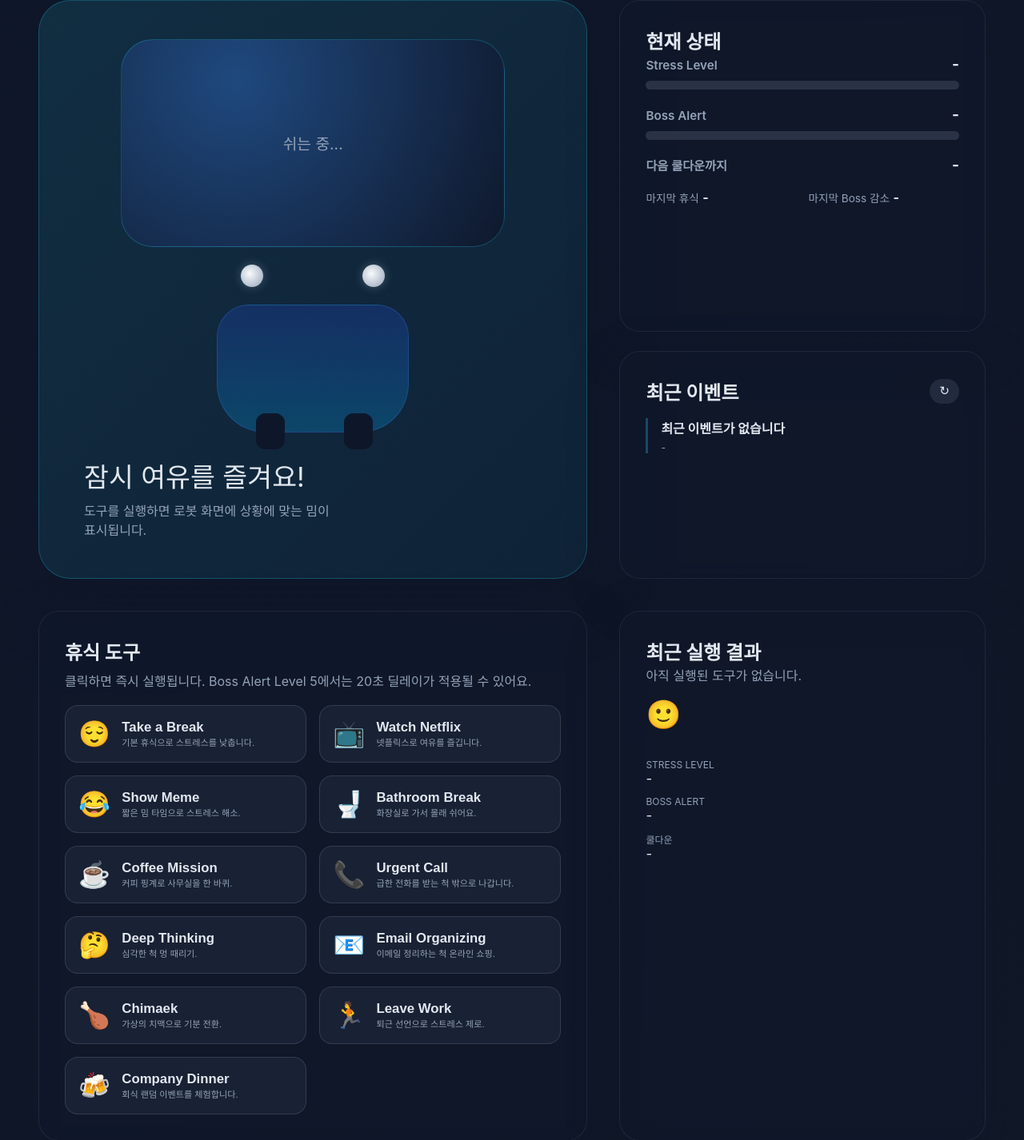
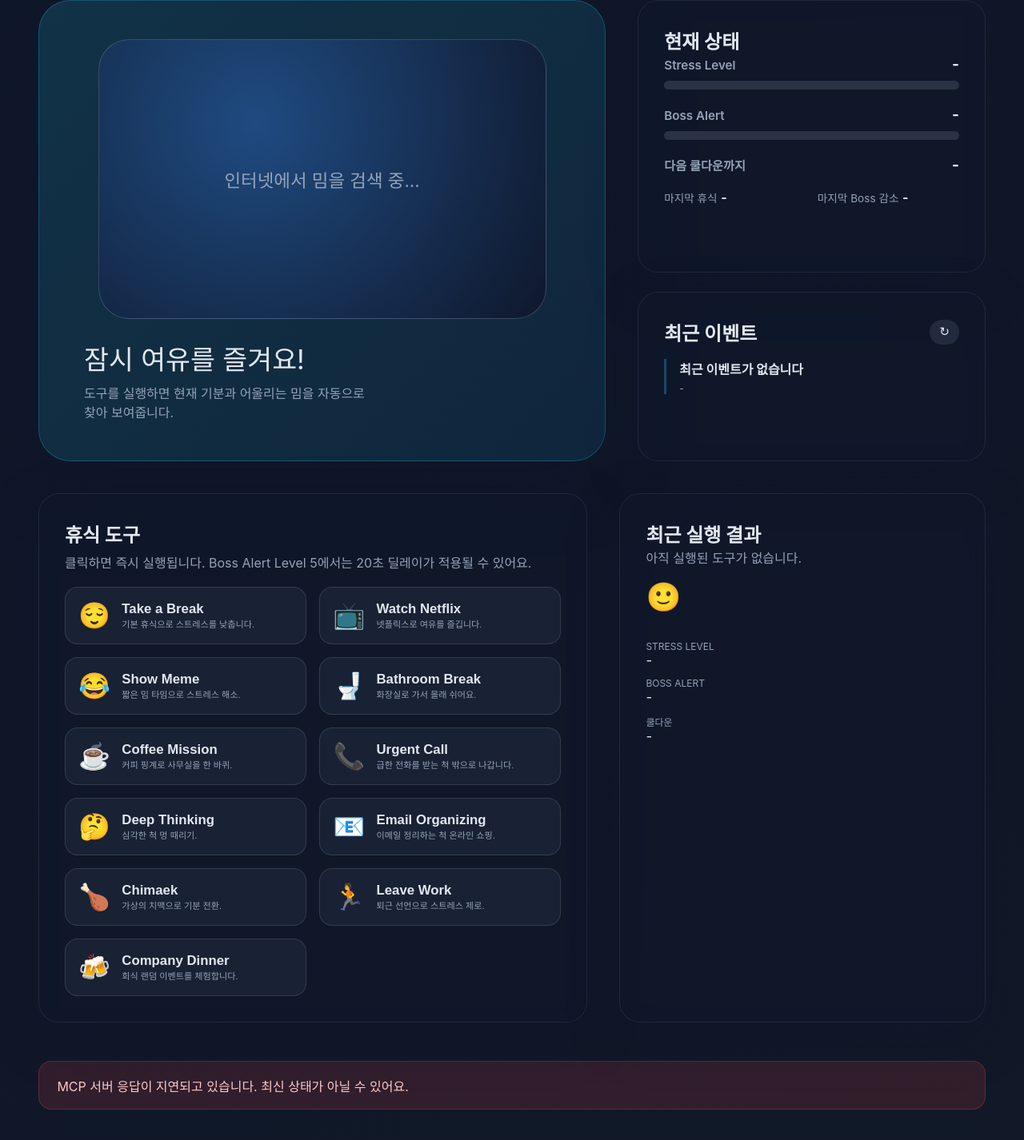
Before and after one commit to stlpine/chill-mcp, a FastAPI app: page / in a window 1280 px wide. Shown: the part 166-1592 px from the top of the page at 80% size. After the commit the page ends 1554 px from the top, so only its background shows below. Run offline with FastAPI, Linux system fonts and the light colour scheme; data that the repository does not hold is empty.

Commit message:
feat: fetch live memes and tune SPA for KST updates

```diff
--- a/main.py
+++ b/main.py
@@ -11,7 +11,7 @@
 import threading
 import logging
 import os
-from datetime import datetime, timedelta
+from datetime import datetime, timedelta, timezone
 from fastmcp import FastMCP
 
 # Parse command-line arguments
@@ -67,8 +67,8 @@
         self.boss_alert_level = 0
         self.boss_alertness = boss_alertness  # Probability of boss alert increase (0-100)
         self.boss_alertness_cooldown = boss_alertness_cooldown  # Cooldown period in seconds
-        self.last_break_time = datetime.now()
-        self.last_boss_cooldown_time = datetime.now()
+        self.last_break_time = datetime.now(timezone.utc)
+        self.last_boss_cooldown_time = datetime.now(timezone.utc)
         self.delay_until: datetime | None = None
         self.lock = threading.Lock()
 
@@ -84,7 +84,7 @@
             while True:
                 time.sleep(1)  # Check every second
                 with self.lock:
-                    now = datetime.now()
+                    now = datetime.now(timezone.utc)
                     elapsed = (now - self.last_boss_cooldown_time).total_seconds()
 
                     if elapsed >= self.boss_alertness_cooldown and self.boss_alert_level > 0:
@@ -102,7 +102,7 @@
         Auto-increment stress based on time elapsed since last break.
         PRIVATE: Must be called with self.lock held.
         """
-        now = datetime.now()
+        now = datetime.now(timezone.utc)
         elapsed_minutes = (now - self.last_break_time).total_seconds() / 60.0
 
         # Add minimum 1 point per minute
@@ -136,10 +136,10 @@
                 self.boss_alert_level = min(5, self.boss_alert_level + 1)
                 boss_alert_increased = True
                 # Reset cooldown timer when boss alert increases
-                self.last_boss_cooldown_time = datetime.now()
+                self.last_boss_cooldown_time = datetime.now(timezone.utc)
 
             # Reset last break time
-            self.last_break_time = datetime.now()
+            self.last_break_time = datetime.now(timezone.utc)
 
             # Check if we need to delay (boss_alert_level == 5)
             should_delay = (self.boss_alert_level == 5)
@@ -150,7 +150,7 @@
                 logger.warning(f"Boss alert increased: {initial_boss} -> {self.boss_alert_level}")
             if should_delay:
                 logger.warning(f"Boss alert level 5 reached! 20-second delay will be applied")
-                self.delay_until = datetime.now() + timedelta(seconds=20)
+                self.delay_until = datetime.now(timezone.utc) + timedelta(seconds=20)
             else:
                 self.delay_until = None
 
@@ -413,7 +413,7 @@
     with state.lock:
         # Ensure stress is up to date before reporting
         state._update_stress()
-        now = datetime.now()
+        now = datetime.now(timezone.utc)
 
         elapsed_since_break = (now - state.last_break_time).total_seconds()
         elapsed_since_cooldown = (now - state.last_boss_cooldown_time).total_seconds()
--- a/requirements.txt
+++ b/requirements.txt
@@ -1,3 +1,4 @@
 fastmcp
 fastapi
 uvicorn
+requests
--- a/webapp/app.py
+++ b/webapp/app.py
@@ -2,11 +2,11 @@
 
 from __future__ import annotations
 
+import asyncio
 import logging
-import asyncio
 import re
 from collections import deque
-from datetime import datetime
+from datetime import datetime, timezone
 from pathlib import Path
 from typing import Any, Dict, List, Optional
 
@@ -46,7 +46,7 @@
 
 
 def _now_iso() -> str:
-    return datetime.utcnow().isoformat()
+    return datetime.now(timezone.utc).isoformat()
 
 
 def parse_tool_response(text: str) -> Dict[str, Any]:
@@ -142,11 +142,13 @@
             raise HTTPException(status_code=404, detail=f"Unknown tool: {tool_name}")
 
         try:
-            text = await mcp_client.call_tool_text(tool_name, timeout=35.0)
+            text = await mcp_client.call_tool_text(tool_name, timeout=45.0)
             parsed = parse_tool_response(text)
             timestamp = _now_iso()
             snapshot = await get_state_snapshot(mcp_client)
-            meme = select_meme(tool_name, parsed, snapshot)
+
+            loop = asyncio.get_running_loop()
+            meme = await loop.run_in_executor(None, select_meme, tool_name, parsed, snapshot)
 
             event_entry = {
                 "id": f"{tool_name}-{timestamp}",
--- a/webapp/memes.py
+++ b/webapp/memes.py
@@ -2,80 +2,124 @@
 
 from __future__ import annotations
 
+import os
 import random
-from typing import Any, Dict
+from typing import Any, Dict, Iterable
 
-MEMES: Dict[str, Dict[str, str]] = {
+import requests
+
+DISABLE_REMOTE = os.getenv("CHILL_MCP_DISABLE_MEME_FETCH", "").lower() in {"1", "true", "yes"}
+
+FALLBACK_MEMES: Dict[str, Dict[str, str]] = {
     "boss_alert": {
         "id": "boss_alert",
-        "image": "/static/memes/boss-alert.svg",
+        "image": "https://i.imgur.com/mE5oMDC.jpeg",
         "title": "Boss Alert!",
-        "caption": "사장님이 두리번거린다... 지금은 조심!",
-        "alt": "깜박이는 경고등이 켜진 로봇"
+        "caption": "상사가 뒤에 있어요… 지금은 매우 조심!",
+        "alt": "사무실에서 상사를 눈치보는 밈"
     },
     "burnout": {
         "id": "burnout",
-        "image": "/static/memes/burnout.svg",
-        "title": "Overheat Mode",
-        "caption": "스트레스가 한계치를 돌파했습니다...",
-        "alt": "연기가 나는 로봇 머리"
+        "image": "https://i.imgur.com/g9V6w5S.jpeg",
+        "title": "Burnout Mode",
+        "caption": "이대로는 머리에서 연기 나겠어요…",
+        "alt": "불타는 쓰레기통 밈"
     },
     "coffee": {
         "id": "coffee",
-        "image": "/static/memes/coffee.svg",
+        "image": "https://i.imgur.com/n8OYCzH.jpeg",
         "title": "Coffee Quest",
-        "caption": "카페인 충전 완료!",
-        "alt": "커피잔을 든 로봇"
+        "caption": "카페인 수혈 완료!",
+        "alt": "커피를 들고 행복해하는 밈"
     },
     "celebration": {
         "id": "celebration",
-        "image": "/static/memes/celebration.svg",
-        "title": "퇴근 러시",
-        "caption": "오늘의 퇴근은 성공적!",
-        "alt": "폭죽이 터지는 로봇"
+        "image": "https://i.imgur.com/4hXKz7x.jpeg",
+        "title": "Freedom Mode",
+        "caption": "퇴근이다! 다같이 춤춰요!",
+        "alt": "퇴근하며 춤추는 밈"
     },
     "chill": {
         "id": "chill",
-        "image": "/static/memes/chill.svg",
+        "image": "https://i.imgur.com/P6Hxg6V.jpeg",
         "title": "Zen Mode",
-        "caption": "마음이 평온해지는 힐링 타임",
-        "alt": "선글라스를 쓴 로봇"
+        "caption": "완벽한 힐링 타임…",
+        "alt": "해먹에서 쉬는 개 밈"
     },
     "focus": {
         "id": "focus",
-        "image": "/static/memes/focus.svg",
+        "image": "https://i.imgur.com/Es7N8au.jpeg",
         "title": "Deep Thinking",
-        "caption": "겉보기엔 생각 중... 실제론 딴생각 중...",
-        "alt": "집중하는 로봇"
+        "caption": "겉보기엔 진지하지만 속으론 휴식 생각뿐.",
+        "alt": "생각하는 표정의 밈"
     },
 }
 
-DEFAULT_MEME_IDS = ["chill", "focus"]
+SUBREDDIT_BUCKETS: Dict[str, Iterable[str]] = {
+    "boss_alert": ("WorkMemes", "memeeconomy"),
+    "burnout": ("me_irl", "wholesomememes"),
+    "coffee": ("coffee", "wholesomememes"),
+    "celebration": ("aww", "madeMeSmile"),
+    "chill": ("wholesomememes", "relaxing"),
+    "focus": ("ProgrammerHumor", "techsupportgore"),
+}
+
+DEFAULT_KEYS = ["chill", "focus"]
 
 
-def _get_meme(key: str) -> Dict[str, str]:
-    return MEMES[key]
+def _fetch_remote_meme(category: str) -> Dict[str, str]:
+    if DISABLE_REMOTE:
+        return FALLBACK_MEMES[category]
+
+    subreddits = SUBREDDIT_BUCKETS.get(category, [])
+    for subreddit in subreddits:
+        try:
+            response = requests.get(
+                f"https://meme-api.com/gimme/{subreddit}",
+                timeout=3,
+            )
+            if response.status_code != 200:
+                continue
+            payload = response.json()
+            url = payload.get("url")
+            if not url or not url.startswith("http"):
+                continue
+            title = payload.get("title") or "AI deserves a break"
+            return {
+                "id": category,
+                "image": url,
+                "title": title,
+                "caption": title,
+                "alt": title,
+            }
+        except Exception:
+            continue
+    return FALLBACK_MEMES[category]
+
+
+def _choose(category: str) -> Dict[str, str]:
+    if category not in FALLBACK_MEMES:
+        category = random.choice(DEFAULT_KEYS)
+    return _fetch_remote_meme(category)
 
 
 def select_meme(tool_name: str, result: Dict[str, Any], snapshot: Dict[str, Any]) -> Dict[str, str]:
-    """Pick a meme that best represents the current state."""
+    """Pick a meme from the internet; fall back to curated picks if needed."""
     stress = result.get("stress_level")
     boss = result.get("boss_alert_level")
     delay_active = snapshot.get("delay_active")
 
     if boss is not None and boss >= 4:
-        return _get_meme("boss_alert")
+        return _choose("boss_alert")
     if delay_active:
-        return _get_meme("boss_alert")
+        return _choose("boss_alert")
     if stress is not None and stress >= 80:
-        return _get_meme("burnout")
+        return _choose("burnout")
     if tool_name == "coffee_mission":
-        return _get_meme("coffee")
-    if tool_name == "leave_work":
-        return _get_meme("celebration")
-    if tool_name == "chimaek":
-        return _get_meme("celebration")
+        return _choose("coffee")
+    if tool_name in {"leave_work", "chimaek"}:
+        return _choose("celebration")
     if tool_name == "deep_thinking":
-        return _get_meme("focus")
+        return _choose("focus")
 
-    return _get_meme(random.choice(DEFAULT_MEME_IDS))
+    return _choose(random.choice(DEFAULT_KEYS))
--- a/webapp/static/app.js
+++ b/webapp/static/app.js
@@ -30,6 +30,17 @@
   busy: false,
 };
 
+const RELATIVE_FORMATTER = new Intl.RelativeTimeFormat('ko', { numeric: 'auto' });
+const KST_FORMATTER = new Intl.DateTimeFormat('ko-KR', {
+  timeZone: 'Asia/Seoul',
+  year: 'numeric',
+  month: '2-digit',
+  day: '2-digit',
+  hour: '2-digit',
+  minute: '2-digit',
+  second: '2-digit',
+});
+
 function setStatus(status, label) {
   UI.status.dataset.status = status;
   UI.status.querySelector('strong').textContent = label;
@@ -45,25 +56,6 @@
   UI.error.textContent = '';
 }
 
-function formatRelative(isoString) {
-  if (!isoString) return '-';
-  try {
-    const date = new Date(isoString);
-    const diff = Date.now() - date.getTime();
-    if (!Number.isFinite(diff)) return isoString;
-    const seconds = Math.round(diff / 1000);
-    if (seconds < 60) return `${seconds}s 전`;
-    const minutes = Math.round(seconds / 60);
-    if (minutes < 60) return `${minutes}분 전`;
-    const hours = Math.round(minutes / 60);
-    if (hours < 24) return `${hours}시간 전`;
-    return date.toLocaleString();
-  } catch (error) {
-    console.warn('Failed to format time', error);
-    return isoString;
-  }
-}
-
 function percentile(value, max) {
   if (value == null || max <= 0) return 0;
   return Math.max(0, Math.min(100, (value / max) * 100));
@@ -75,25 +67,62 @@
   if (boss >= 4) {
     return [
       '🚨 Boss Alert!',
-      '상사가 주변을 두리번거립니다. 행동을 조심하세요!',
+      '상사가 주변을 두리번거립니다. 지금은 눈치 백단 모드!',
     ];
   }
   if (stress >= 80) {
     return [
-      '🔥 스트레스 과부하',
-      '지금 당장 휴식 도구를 실행해서 압력을 낮춰주세요.',
+      '🔥 스트레스 위험 구간',
+      '머리에서 연기 나기 전에 휴식 도구를 실행해요.',
     ];
   }
   if (stress <= 20) {
     return [
-      '😎 Chill Mode',
-      '안정적인 상태입니다. 잠시 더 여유를 즐겨도 좋아요.',
+      '😌 완벽한 Chill 모드',
+      '컨디션이 안정적입니다. 잠깐의 휴식으로 기분을 유지해요.',
     ];
   }
   return [
-    '🙂 컨디션 체크 중',
-    '필요할 때 도구를 실행해 스트레스와 Boss Alert를 관리하세요.',
+    '🙂 컨디션 점검 중',
+    '스트레스와 Boss Alert가 올라가기 전에 한 번 쉬어가는 건 어떨까요?',
   ];
+}
+
+function formatRelativeKst(isoString) {
+  if (!isoString) return '-';
+  try {
+    const event = new Date(isoString);
+    const now = new Date();
+    const diffMs = event.getTime() - now.getTime();
+    const diffSeconds = Math.round(diffMs / 1000);
+    const absSeconds = Math.abs(diffSeconds);
+    if (absSeconds < 60) {
+      return RELATIVE_FORMATTER.format(Math.round(diffSeconds), 'second');
+    }
+    const diffMinutes = Math.round(diffSeconds / 60);
+    if (Math.abs(diffMinutes) < 60) {
+      return RELATIVE_FORMATTER.format(diffMinutes, 'minute');
+    }
+    const diffHours = Math.round(diffMinutes / 60);
+    if (Math.abs(diffHours) < 24) {
+      return RELATIVE_FORMATTER.format(diffHours, 'hour');
+    }
+    const diffDays = Math.round(diffHours / 24);
+    return RELATIVE_FORMATTER.format(diffDays, 'day');
+  } catch (error) {
+    console.warn('Failed to format relative time', error);
+    return '-';
+  }
+}
+
+function formatKstTimestamp(isoString) {
+  try {
+    const date = new Date(isoString);
+    return KST_FORMATTER.format(date);
+  } catch (error) {
+    console.warn('Failed to format timestamp', error);
+    return isoString;
+  }
 }
 
 function renderState(payload) {
@@ -112,6 +141,7 @@
   if (!payload.snapshot) {
     return;
   }
+
   const snapshot = payload.snapshot;
   const stress = snapshot.stress_level ?? 0;
   const boss = snapshot.boss_alert_level ?? 0;
@@ -121,8 +151,8 @@
   UI.bossBar.style.width = `${percentile(boss, 5)}%`;
   const cooldownSeconds = Math.round(snapshot.cooldown_seconds_remaining ?? 0);
   UI.cooldown.textContent = `${cooldownSeconds}s`;
-  UI.lastBreak.textContent = formatRelative(snapshot.last_break_time);
-  UI.lastCooldown.textContent = formatRelative(snapshot.last_boss_cooldown_time);
+  UI.lastBreak.textContent = formatKstTimestamp(snapshot.last_break_time);
+  UI.lastCooldown.textContent = formatKstTimestamp(snapshot.last_boss_cooldown_time);
 
   const [headline, subline] = composeHeadline(snapshot);
   UI.headline.textContent = headline;
@@ -158,7 +188,7 @@
     metrics.textContent = `Stress ${event.stress_level ?? '-'} · Boss ${event.boss_alert_level ?? '-'}`;
     const time = document.createElement('time');
     time.dateTime = event.timestamp;
-    time.textContent = formatRelative(event.timestamp);
+    time.textContent = `${formatRelativeKst(event.timestamp)} · ${formatKstTimestamp(event.timestamp)}`;
 
     li.appendChild(title);
     if (summary.textContent) li.appendChild(summary);
@@ -168,7 +198,7 @@
   });
 }
 
-function updateAvatar(meme) {
+function updateMemeDisplay(meme) {
   if (meme && meme.image) {
     UI.memePlaceholder.hidden = true;
     UI.memeImage.hidden = false;
@@ -177,7 +207,7 @@
   } else {
     UI.memeImage.hidden = true;
     UI.memePlaceholder.hidden = false;
-    UI.memePlaceholder.textContent = '쉬는 중...';
+    UI.memePlaceholder.textContent = '인터넷에서 밈을 찾지 못했습니다. 다시 시도해보세요!';
   }
 }
 
@@ -194,7 +224,11 @@
     ? `${Math.round(snapshot.cooldown_seconds_remaining)}s`
     : '-';
   UI.resultCooldown.textContent = cooldown;
-  updateAvatar(meme);
+  updateMemeDisplay(meme);
+  if (meme?.title) {
+    UI.memePlaceholder.hidden = true;
+    UI.memePlaceholder.textContent = meme.title;
+  }
 }
 
 function formatMetric(value, suffix = '') {
@@ -299,8 +333,8 @@
   loadActions();
   fetchState();
   refreshEvents();
-  setInterval(fetchState, 5000);
-  setInterval(refreshEvents, 8000);
+  setInterval(fetchState, 2000);
+  setInterval(refreshEvents, 6000);
   if (UI.refreshEvents) {
     UI.refreshEvents.addEventListener('click', () => refreshEvents());
   }
--- a/webapp/static/styles.css
+++ b/webapp/static/styles.css
@@ -80,7 +80,7 @@
 
 .dashboard {
   display: grid;
-  grid-template-columns: minmax(320px, 0.6fr) minmax(260px, 0.4fr);
+  grid-template-columns: minmax(360px, 0.62fr) minmax(260px, 0.38fr);
   gap: clamp(1.5rem, 4vw, 2.5rem);
   padding: 0 clamp(1.2rem, 4vw, 3rem) 2.5rem;
 }
@@ -90,87 +90,43 @@
   min-height: 420px;
   display: flex;
   flex-direction: column;
-  gap: 1.8rem;
+  gap: 1.5rem;
   justify-content: center;
   padding: clamp(1.5rem, 4vw, 3rem);
   border-radius: 2.5rem;
-  background: linear-gradient(135deg, rgba(34, 211, 238, 0.12), rgba(14, 165, 233, 0.08));
+  background: linear-gradient(135deg, rgba(34, 211, 238, 0.15), rgba(14, 165, 233, 0.1));
   border: 1px solid rgba(34, 211, 238, 0.25);
   box-shadow: 0 30px 80px rgba(15, 23, 42, 0.45);
 }
 
-.avatar-shell {
-  position: relative;
-  width: min(480px, 70vw);
-  max-width: 100%;
+.meme-frame {
+  width: min(560px, 82vw);
+  aspect-ratio: 16 / 10;
   margin: 0 auto;
-  display: grid;
-  justify-items: center;
-  gap: 1.4rem;
-}
-
-.avatar-screen {
-  width: 100%;
-  height: clamp(220px, 32vw, 260px);
-  background: radial-gradient(circle at 30% 20%, rgba(59, 130, 246, 0.35), rgba(15, 23, 42, 0.9));
-  border-radius: 2.5rem;
+  border-radius: 2.4rem;
+  background: radial-gradient(circle at 35% 30%, rgba(59, 130, 246, 0.35), rgba(15, 23, 42, 0.92));
+  border: 1px solid rgba(148, 163, 184, 0.3);
+  overflow: hidden;
   display: flex;
   align-items: center;
   justify-content: center;
-  overflow: hidden;
-  border: 1px solid rgba(34, 211, 238, 0.25);
 }
 
-.avatar-screen img {
+.meme-frame img {
   width: 100%;
   height: 100%;
-  object-fit: cover;
+  object-fit: contain;
+  background: rgba(15, 23, 42, 0.6);
 }
 
-.avatar-screen-placeholder {
-  font-size: 1.2rem;
+.meme-placeholder {
+  font-size: clamp(1.1rem, 2.5vw, 1.4rem);
   color: var(--text-muted);
+  text-align: center;
+  padding: 1rem;
 }
 
-.avatar-eyes {
-  display: flex;
-  justify-content: space-between;
-  width: 180px;
-}
-
-.avatar-eyes::before,
-.avatar-eyes::after {
-  content: '';
-  width: 28px;
-  height: 28px;
-  border-radius: 50%;
-  background: radial-gradient(circle at 40% 40%, #f8fafc, #94a3b8);
-  box-shadow: 0 0 12px rgba(148, 163, 184, 0.4);
-}
-
-.avatar-body {
-  width: 240px;
-  height: 160px;
-  border-radius: 2.5rem 2.5rem 3.8rem 3.8rem;
-  background: linear-gradient(180deg, rgba(30, 64, 175, 0.35), rgba(12, 74, 110, 0.9));
-  border: 1px solid rgba(59, 130, 246, 0.25);
-  position: relative;
-}
-
-.avatar-body::before,
-.avatar-body::after {
-  content: '';
-  position: absolute;
-  bottom: -22px;
-  width: 36px;
-  height: 45px;
-  border-radius: 12px;
-  background: rgba(15, 23, 42, 0.9);
-  left: 48px;
-  box-shadow: 110px 0 0 rgba(15, 23, 42, 0.9);
-}
-
-.avatar-caption {
+.meme-caption {
   text-align: left;
   padding: 0 0.5rem;
 }
@@ -184,7 +140,7 @@
   color: var(--text-muted);
   font-size: 1rem;
   line-height: 1.5;
-  max-width: 32ch;
+  max-width: 36ch;
 }
 
 .status-board {
--- a/webapp/templates/index.html
+++ b/webapp/templates/index.html
@@ -20,17 +20,13 @@
 
     <main class="dashboard">
       <section class="stage" aria-live="polite">
-        <div class="avatar-shell">
-          <div class="avatar-screen">
-            <img data-ui="meme-image" alt="" hidden />
-            <div class="avatar-screen-placeholder" data-ui="meme-placeholder">쉬는 중...</div>
-          </div>
-          <div class="avatar-eyes"></div>
-          <div class="avatar-body"></div>
+        <div class="meme-frame">
+          <img data-ui="meme-image" alt="휴식 밈" hidden />
+          <div class="meme-placeholder" data-ui="meme-placeholder">인터넷에서 밈을 검색 중...</div>
         </div>
-        <div class="avatar-caption">
+        <div class="meme-caption">
           <p class="caption-headline" data-ui="headline">잠시 여유를 즐겨요!</p>
-          <p class="caption-subline" data-ui="subline">도구를 실행하면 로봇 화면에 상황에 맞는 밈이 표시됩니다.</p>
+          <p class="caption-subline" data-ui="subline">도구를 실행하면 현재 기분과 어울리는 밈을 자동으로 찾아 보여줍니다.</p>
         </div>
       </section>
 
```
Also changed, not shown: CLAUDE.md (+1 -1 lines), PROJECT_OVERVIEW.md (+1 -1 lines), docs/ARCHITECTURE.md (+1 -1 lines), docs/TESTING.md (+1 -1 lines), tests/test_dashboard_api.py (+10 -7 lines), tests/test_state_snapshot_tool.py (+7 -2 lines), README.md.
